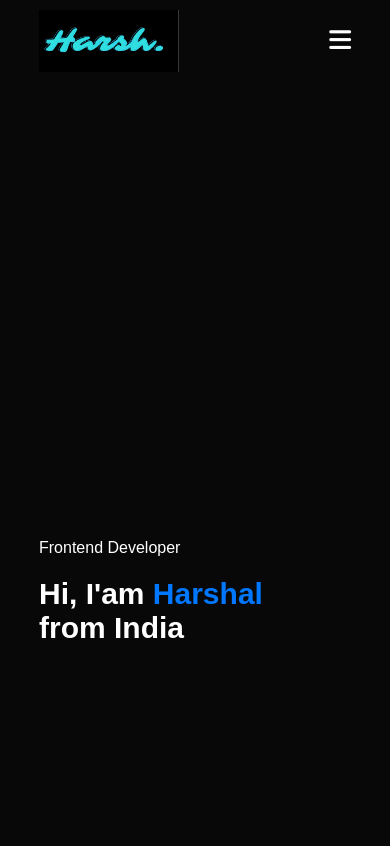
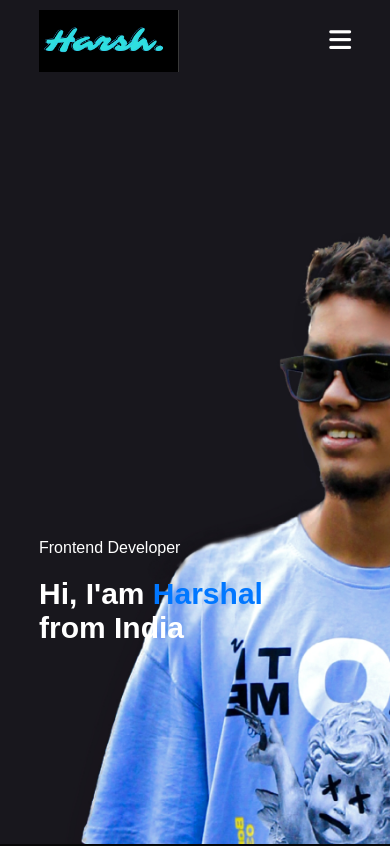
Before and after one commit to Harshalchauke/Portfolio, a plain HTML site: page index.html in a window 390 px wide. Shown: the top 846 px of the page. Drawn offline with Linux system fonts and the light colour scheme.

Commit message:
Update index.html

```diff
--- a/index.html
+++ b/index.html
@@ -353,7 +353,7 @@
 @media only screen and (max-width: 600px){
 
     #header{
-        background-image: url(phone-background.png);
+        background-image: url(phone-background.jpg);
     }
     .header-text{
         margin-top: 100%;
```
